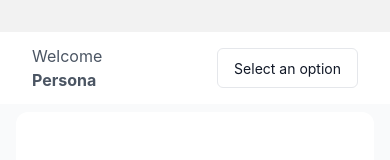
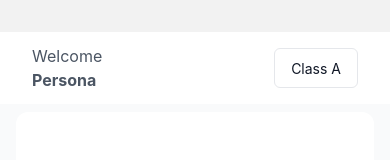
Before and after one commit to CelioJoaquimCumba/InaMova, a React Native app: screen / in a window 390 px wide. Shown: the top 160 px of the page. Built offline with nearby package versions, Linux system fonts and the light colour scheme.

Commit message:
fix: made select functional

```diff
--- a/src/components/atoms/Select.tsx
+++ b/src/components/atoms/Select.tsx
@@ -2,11 +2,11 @@ import React, { useState } from 'react';
 import { View, Text, TouchableOpacity, Modal } from 'react-native';
 import { Button } from './Button';
 
+const options = ['Class A', 'Class B', 'Class C'];
 export const Select = () => {
   const [isModalVisible, setModalVisible] = useState(false);
-  const [selectedValue, setSelectedValue] = useState('');
+  const [selectedValue, setSelectedValue] = useState(options[0]);
 
-  const options = ['Option 1', 'Option 2', 'Option 3'];
 
   const toggleModal = () => {
     setModalVisible(!isModalVisible);
@@ -19,7 +19,7 @@ export const Select = () => {
 
   return (
     <View>
-        <Button variant={"outline"} onClick={toggleModal}>
+        <Button variant={"outline"} onPress={toggleModal}>
             <Text className='text-gray-900'>{selectedValue || 'Select an option'}</Text>
         </Button>
 
```
